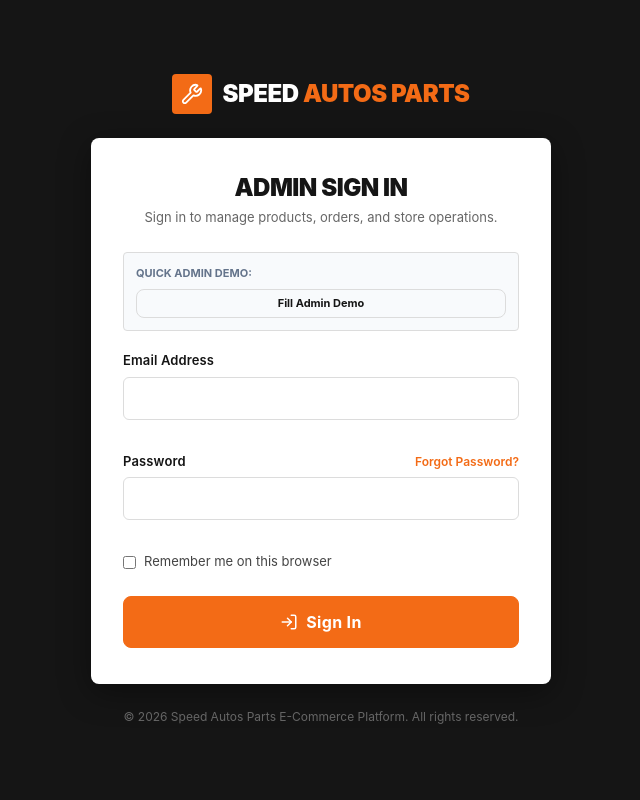
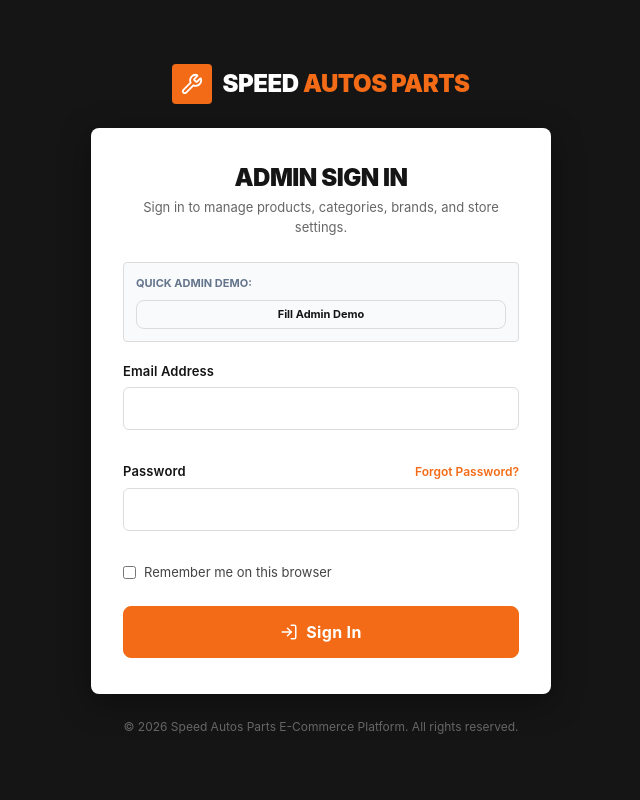
Before and after one commit to neosharma995/speed_auto_parts, a Laravel app: page /login in a window 1280 px wide. Shown: the whole page, without its empty margins (319-959 px from the left). Run offline with Laravel 12, Linux system fonts and the light colour scheme; data comes from the database, SQL or seed files in the repository; style sheets or scripts are compiled from the project's sources; some libraries are stand-ins or nearby versions.

Commit message:
chore(staging): update admin login subtitle for catalog-only staging

```diff
--- a/resources/js/Pages/Auth/Login.jsx
+++ b/resources/js/Pages/Auth/Login.jsx
@@ -38,7 +38,7 @@ export default function Login({ status, canResetPassword }) {
                     Admin Sign In
                 </h1>
                 <p style={{ color: '#666', fontSize: '13px', marginTop: '4px' }}>
-                    Sign in to manage products, orders, and store operations.
+                    Sign in to manage products, categories, brands, and store settings.
                 </p>
             </div>
 
```
